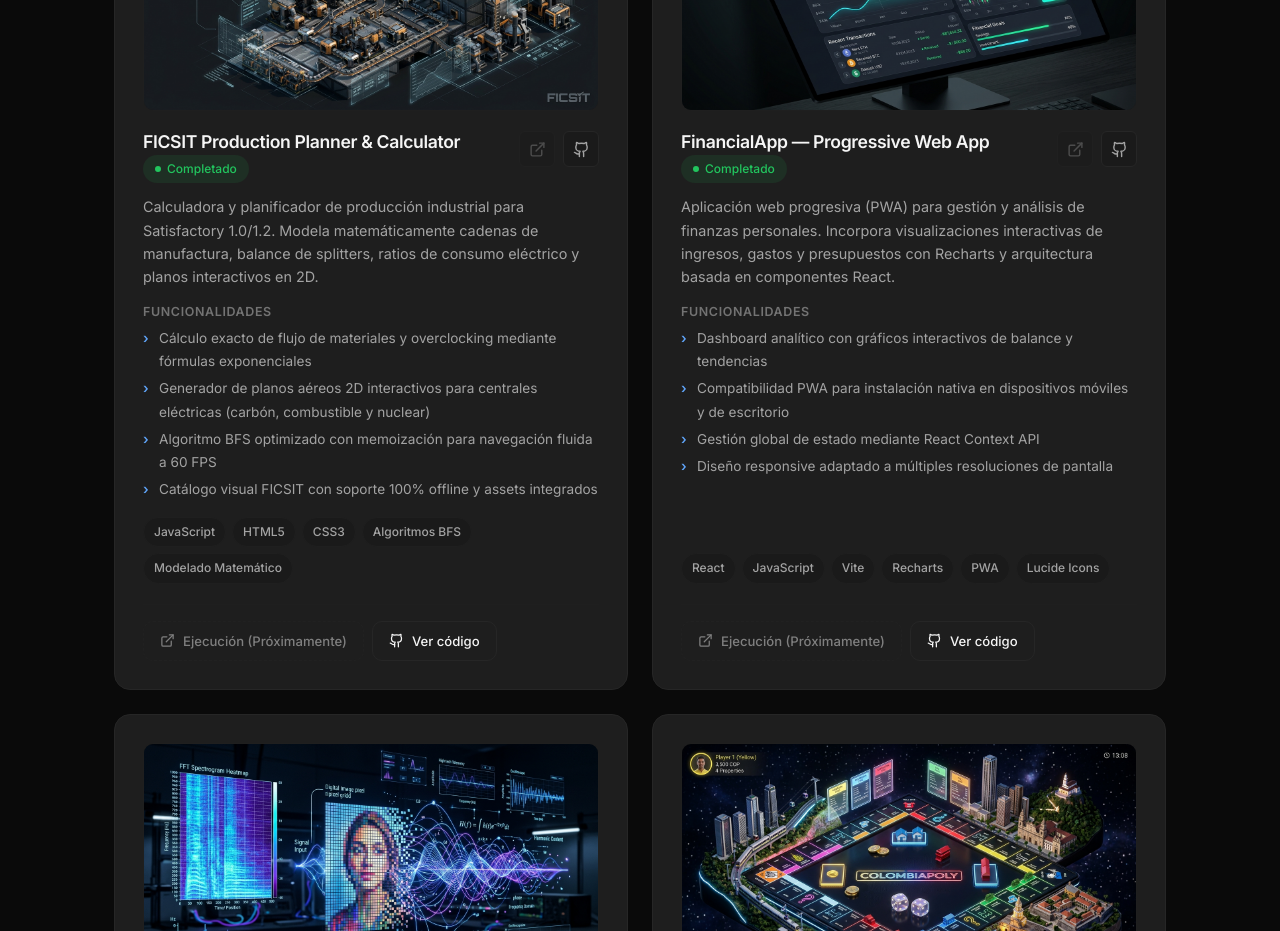
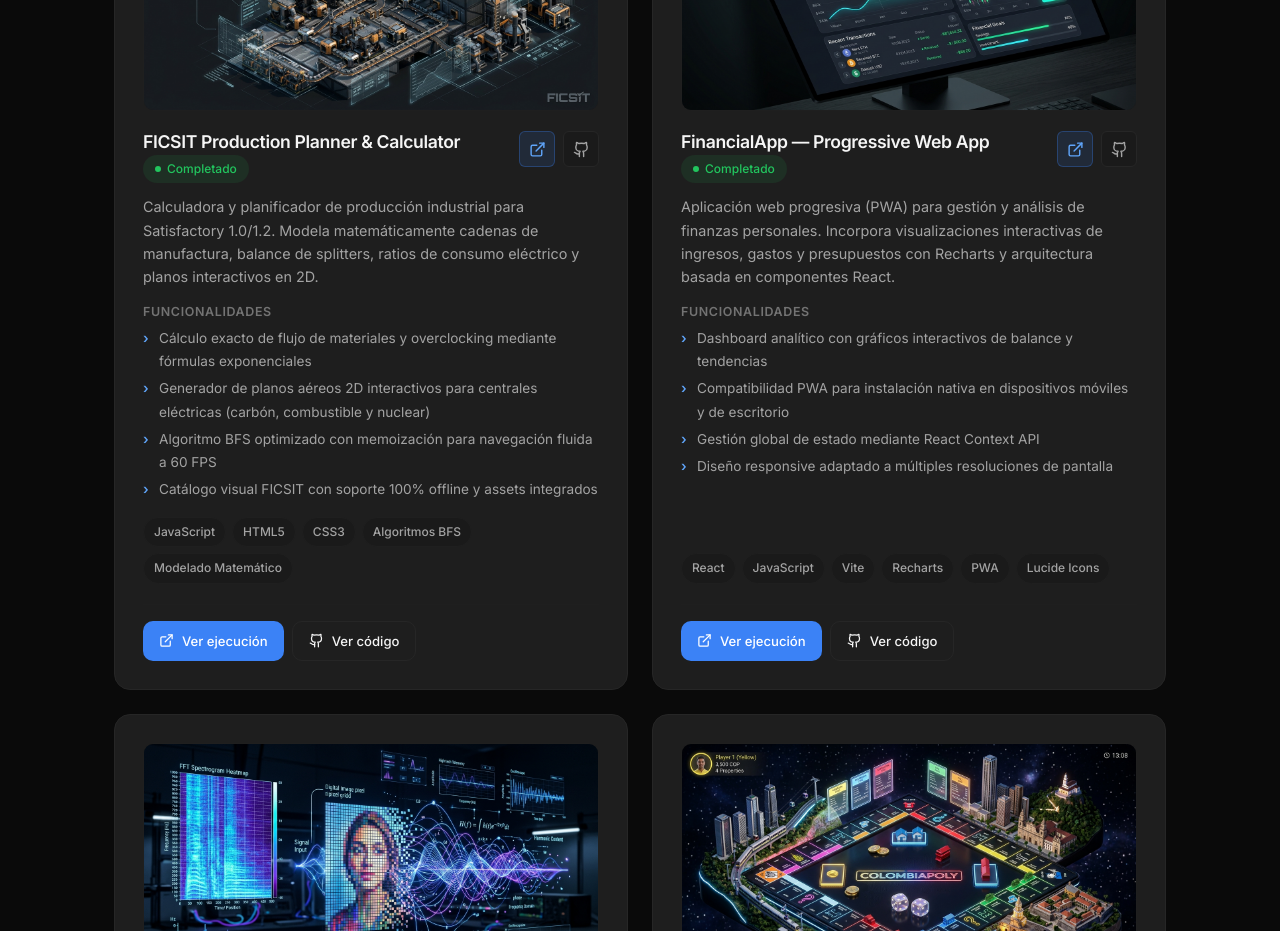
Before and after one commit to ElGuillers/Mi-portafolio, a React (Vite) app: page / in a window 1280 px wide. Shown: the part 2700-3631 px from the top of the page. Built offline with nearby package versions, Linux system fonts and the light colour scheme.

Commit message:
links de proyectos agregados

```diff
--- a/src/data/projects.ts
+++ b/src/data/projects.ts
@@ -61,7 +61,7 @@ export const projects: Project[] = [
     },
     status: 'completed',
     repoUrl: 'https://github.com/ElGuillers/Satisfactory-Planning',
-    demoUrl: '', // <-- INSERTA AQUÍ EL LINK DE EJECUCIÓN (ej: 'https://tu-demo.vercel.app')
+    demoUrl: 'https://satisfactory-planning.vercel.app/', // <-- INSERTA AQUÍ EL LINK DE EJECUCIÓN (ej: 'https://tu-demo.vercel.app')
   },
   {
     id: 'financial-app',
@@ -89,7 +89,7 @@ export const projects: Project[] = [
     },
     status: 'completed',
     repoUrl: 'https://github.com/ElGuillers/FinancialApp',
-    demoUrl: '', // <-- INSERTA AQUÍ EL LINK DE EJECUCIÓN (ej: 'https://tu-financial-app.vercel.app')
+    demoUrl: 'https://financial-app-henna-alpha.vercel.app/', // <-- INSERTA AQUÍ EL LINK DE EJECUCIÓN (ej: 'https://tu-financial-app.vercel.app')
   },
   {
     id: 'fourier-image-audio',
```
